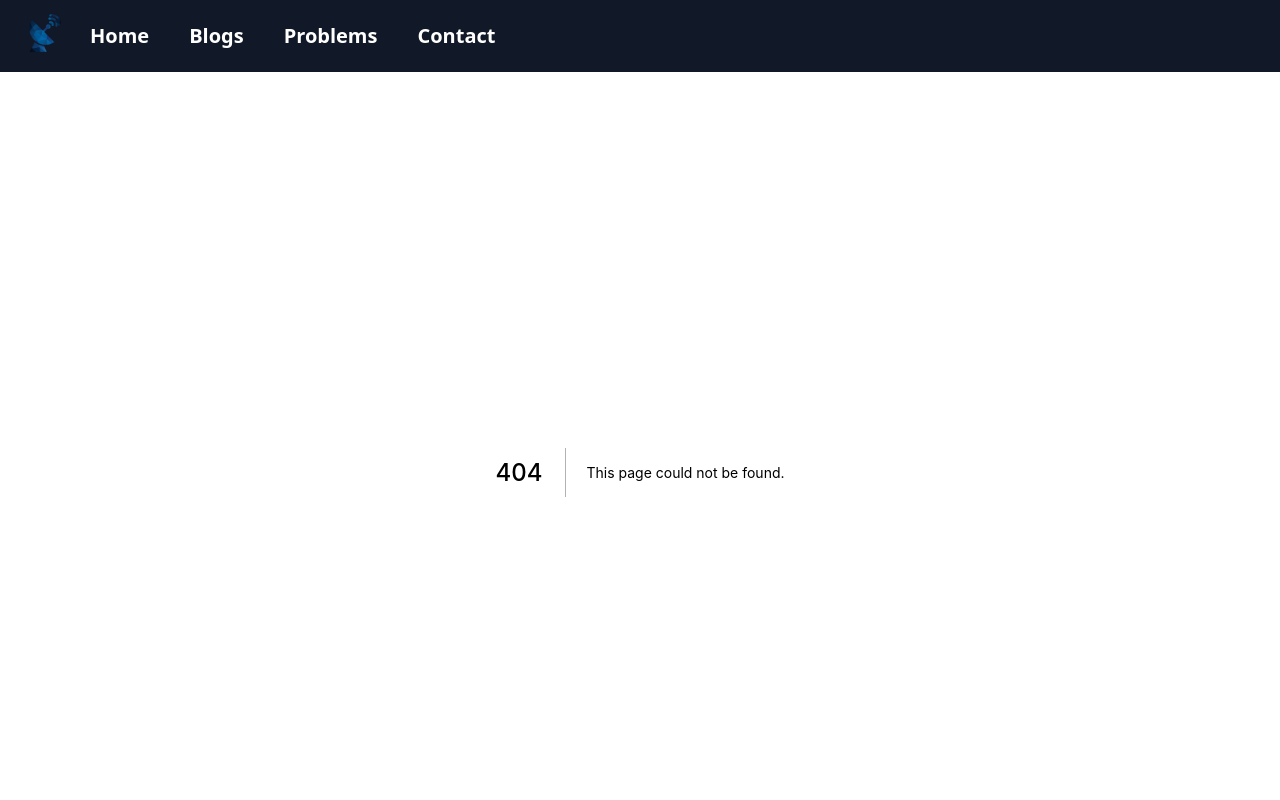
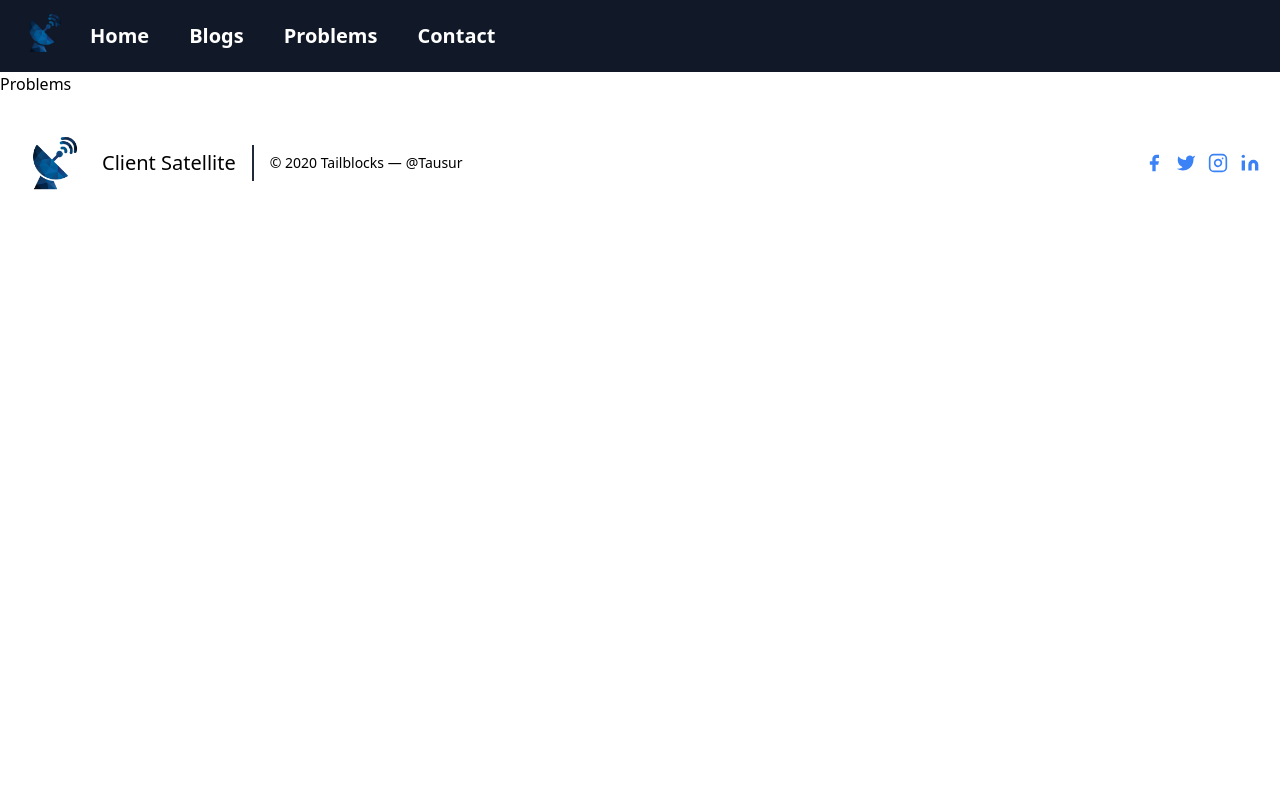
Before and after one commit to Tausur/client, a Next.js app: page /problems in a window 1280 px wide. Before the commit this address had no page. Shown: the top 800 px of the page. Built offline with nearby package versions, Linux system fonts and the light colour scheme.

Commit message:
Add files via upload

```diff
--- /dev/null
+++ b/pages/problems.js
@@ -0,0 +1,9 @@
+import React from 'react'
+
+const Problems = () => {
+  return (
+    <div>Problems</div>
+  )
+}
+
+export default Problems
```
